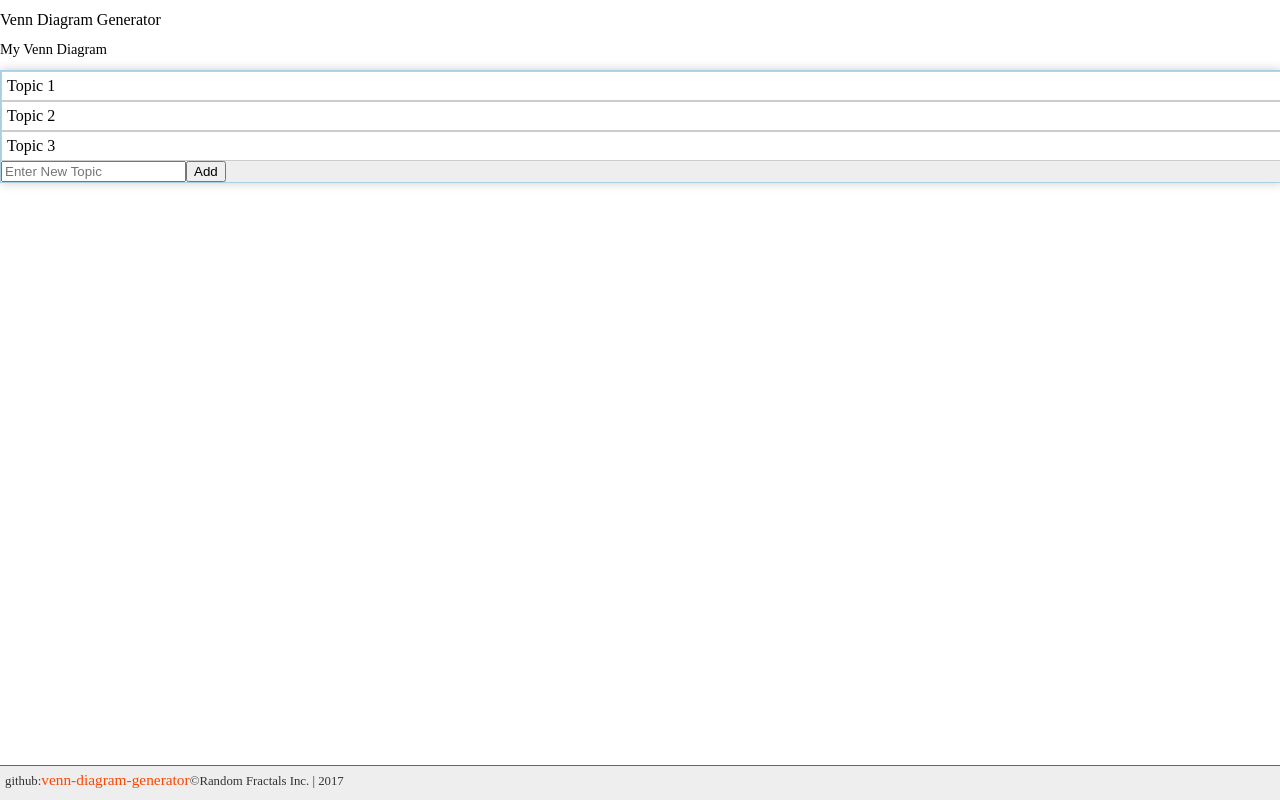
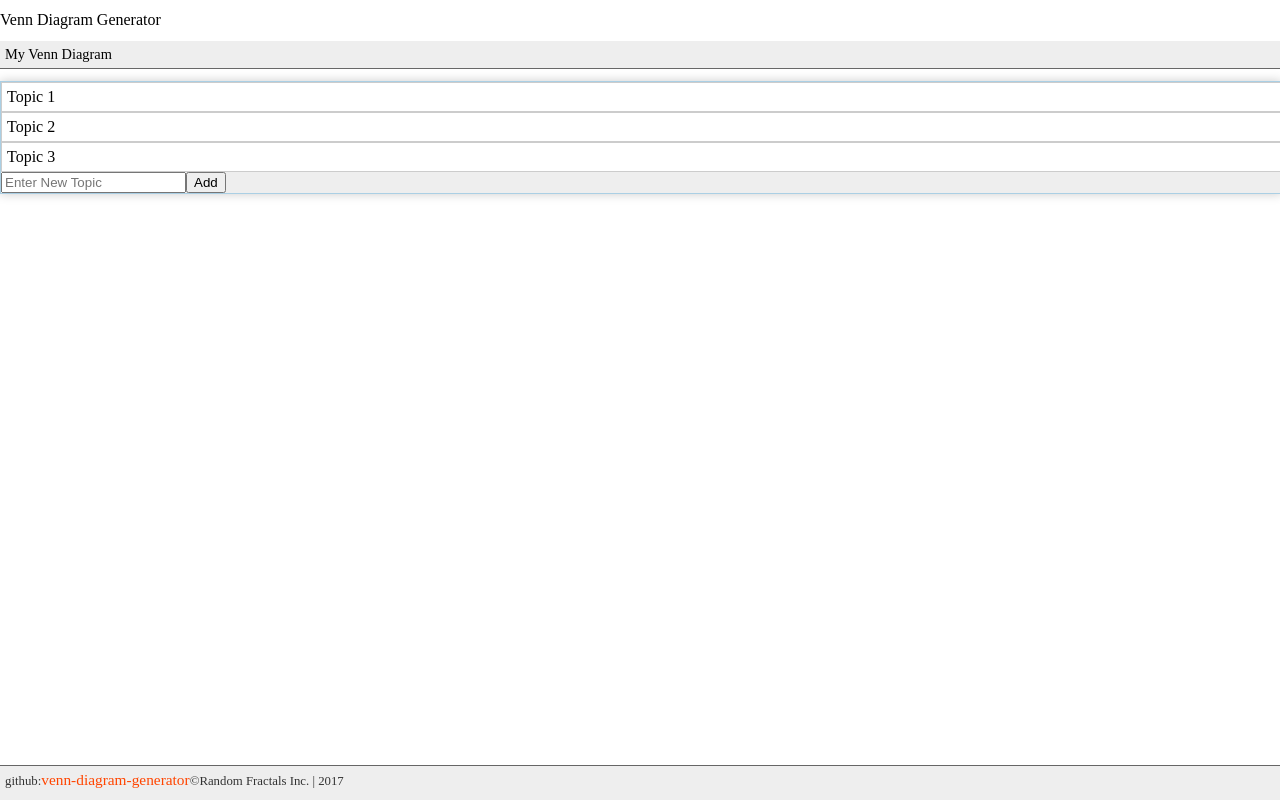
Before and after one commit to RandomFractals/venn-diagram-generator, an Angular app: page / in a window 1280 px wide. Built offline with nearby package versions, Linux system fonts and the light colour scheme.

Commit message:
added custom card-title css for topic list and diagram graph material UI app cards

```diff
--- a/src/app/app.component.html
+++ b/src/app/app.component.html
@@ -5,7 +5,7 @@
 	<!-- app content -->
 	<div id="content" class="container">
 		<div id="view-container" class="container">
-      <h2>{{diagram.name}}</h2>
+      <h2 class="card-title">{{diagram.name}}</h2>
 			<div id="list-view" class="data container">
         <ul class="data-list">
           <li *ngFor="let topic of diagram.topics; let i=index;"
--- a/src/styles.css
+++ b/src/styles.css
@@ -47,6 +47,14 @@ a {
 	margin: 0px;
 }
 
+/* app card styles */
+.card-title {
+	padding: 5px;
+	background-color: #eee;
+	border-bottom: 1px solid #666;
+}
+
+
 /* app footer styles */
 .footer, .label {
 	font-size: .8em;
```
